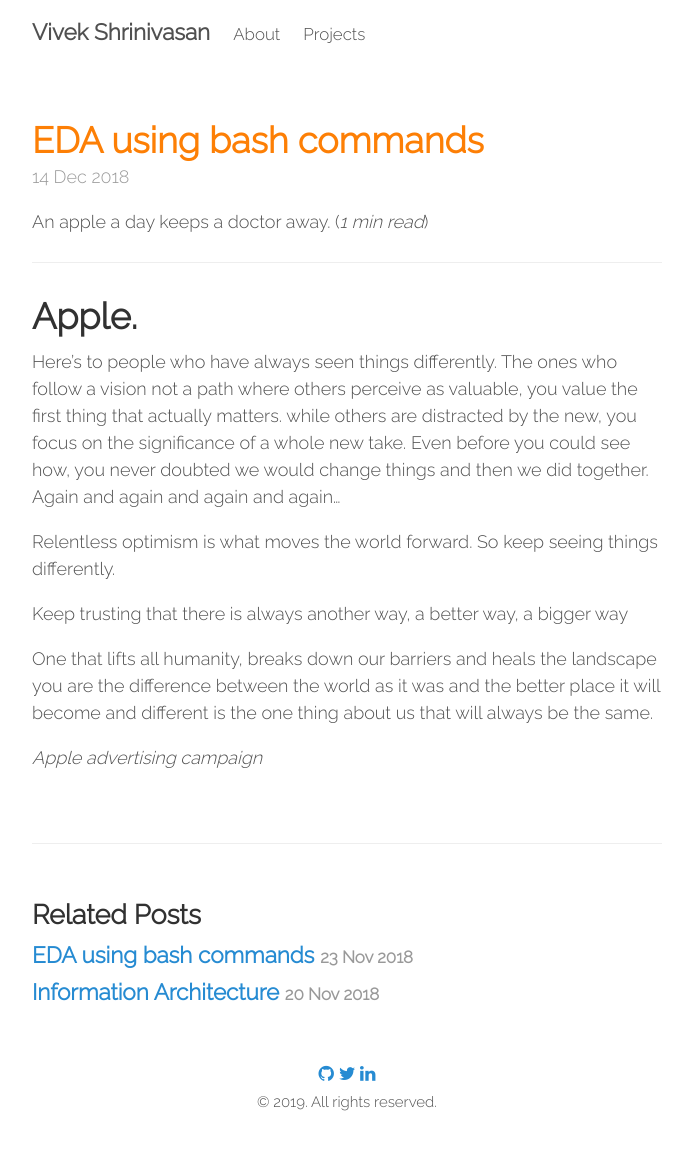
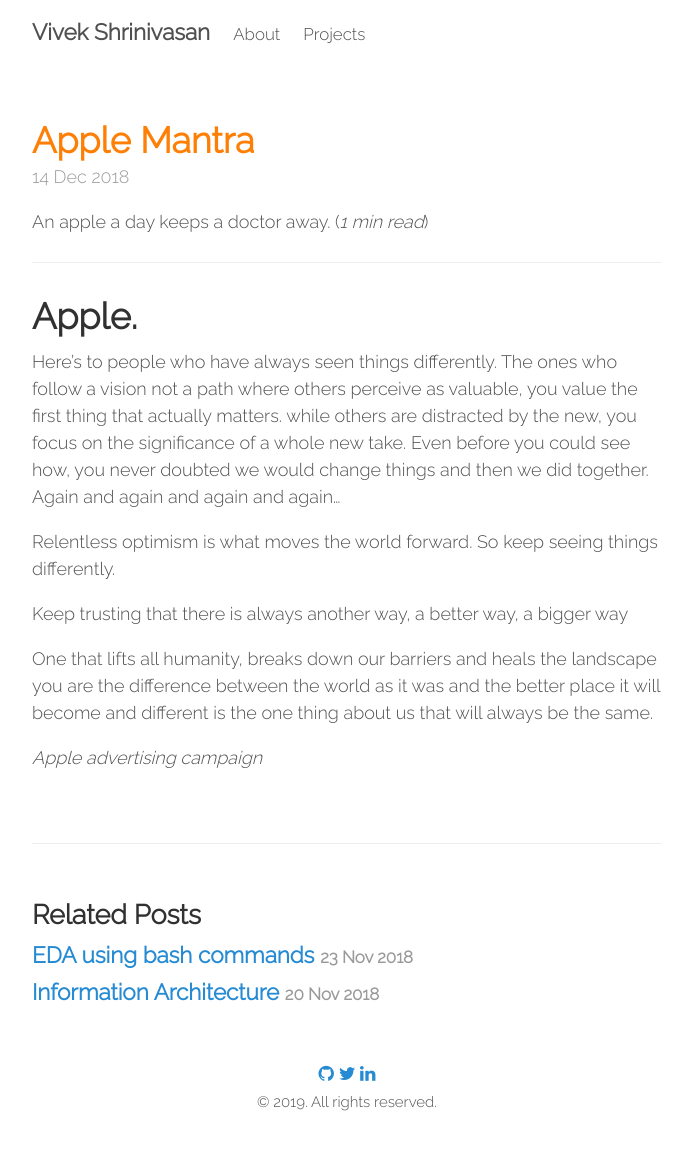
Before and after one commit to kaizer1v/kaizer1v.github.io, a Jekyll site: the page built from _posts/2018-12-14-apple-mantra.md, in a window 1280 px wide. Shown: the whole page, without its empty margins (293-986 px from the left). Built offline with Jekyll 4.4.1, drawn with Linux system fonts in a browser that asks for light colours; nearby versions of some CDN libraries.

Commit message:
title change

```diff
--- a/_posts/2018-12-14-apple-mantra.md
+++ b/_posts/2018-12-14-apple-mantra.md
@@ -1,6 +1,6 @@
 ---
 layout: post
-title: EDA using bash commands
+title: Apple Mantra
 ---
 
 An apple a day keeps a doctor away. (_1 min read_)
```
